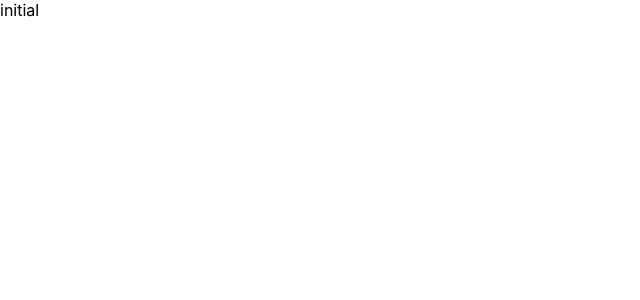
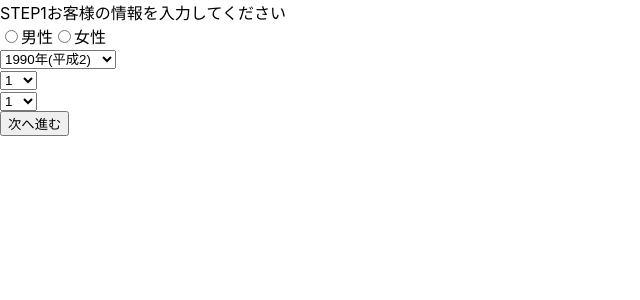
Before and after one commit to kouki-iwahara/react-ts-lesson2, a React (Create React App) app: page / in a window 1280 px wide. Shown: the top 300 px of the page, without its empty margins (0-640 px from the left). Built offline with nearby package versions, Linux system fonts and the light colour scheme.

Commit message:
Step1ページのhtml実装

```diff
--- /dev/null
+++ b/src/plugins/definition.ts
@@ -0,0 +1,42 @@
+const calcJapaneseYear = (year: number): string => {
+  if (year < 1989) {
+    const convertedYear = year - 1925
+    return `昭和${convertedYear}`
+  } else if (year < 2019) {
+    const convertedYear = year - 1988
+    return `平成${convertedYear}`
+  } else {
+    const convertedYear = year - 2018
+    return `令和${convertedYear}`
+  }
+}
+
+const getYear = (): string[] => {
+  const now: Date = new Date()
+  const nowYear: number = now.getFullYear()
+  const yearOptions = []
+  for (let i = 1949; i < nowYear - 20; i++) {
+    yearOptions.push(`${i}年(${calcJapaneseYear(i)})`)
+  }
+  return yearOptions
+}
+
+const getMonth = (): string[] => {
+  const monthOptions: string[] = []
+  for (let i = 1; i <= 12; i++) {
+    monthOptions.push(`${i}`)
+  }
+  return monthOptions
+}
+
+const getDay = (): string[] => {
+  const monthOptions: string[] = []
+  for (let i = 1; i <= 31; i++) {
+    monthOptions.push(`${i}`)
+  }
+  return monthOptions
+}
+
+export const YEAR_OPTIONS: string[] = getYear()
+export const MONTH_OPTIONS: string[] = getMonth()
+export const DAY_OPTIONS: string[] = getDay()
--- a/src/presentation/pages/Resister_Step1/Resister_Step1.tsx
+++ b/src/presentation/pages/Resister_Step1/Resister_Step1.tsx
@@ -1,10 +1,48 @@
 import React from 'react'
+import Header from '../../components/organisms/Header/Header'
+import RadioButton from '../../components/atoms/Radio/RadioButton'
+import Select from '../../components/atoms/Select/Select'
+import Button from '../../components/atoms/Button/Button'
 
-function App() {
+import {
+  YEAR_OPTIONS,
+  MONTH_OPTIONS,
+  DAY_OPTIONS,
+} from '../../../plugins/definition'
+
+const App: React.FC = () => {
   return (
-    <div>
-      <div>initial</div>
-    </div>
+    <>
+      <Header label="STEP1" text="お客様の情報を入力してください"></Header>
+      <RadioButton
+        name={'sex'}
+        value={'男性'}
+        id={'man'}
+        onChange={(event) => console.log(event.target.value)}
+      ></RadioButton>
+      <RadioButton
+        name={'sex'}
+        value={'女性'}
+        id={'women'}
+        onChange={(event) => console.log(event.target.value)}
+      ></RadioButton>
+      <Select
+        options={YEAR_OPTIONS}
+        defaultOption="1990年(平成2)"
+        onChange={(event) => console.log(event.target.value)}
+      ></Select>
+      <Select
+        options={MONTH_OPTIONS}
+        defaultOption="1"
+        onChange={(event) => console.log(event.target.value)}
+      ></Select>
+      <Select
+        options={DAY_OPTIONS}
+        defaultOption="1"
+        onChange={(event) => console.log(event.target.value)}
+      ></Select>
+      <Button text="次へ進む" onClick={() => alert('clicked')}></Button>
+    </>
   )
 }
 
```
